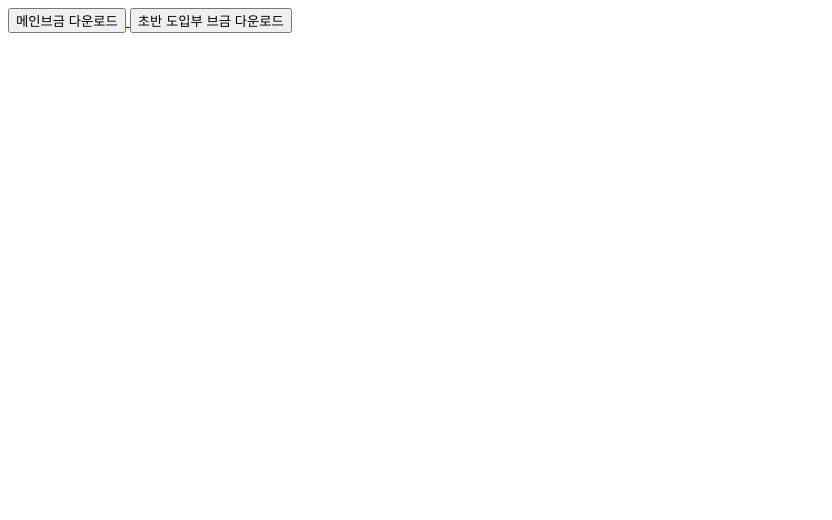
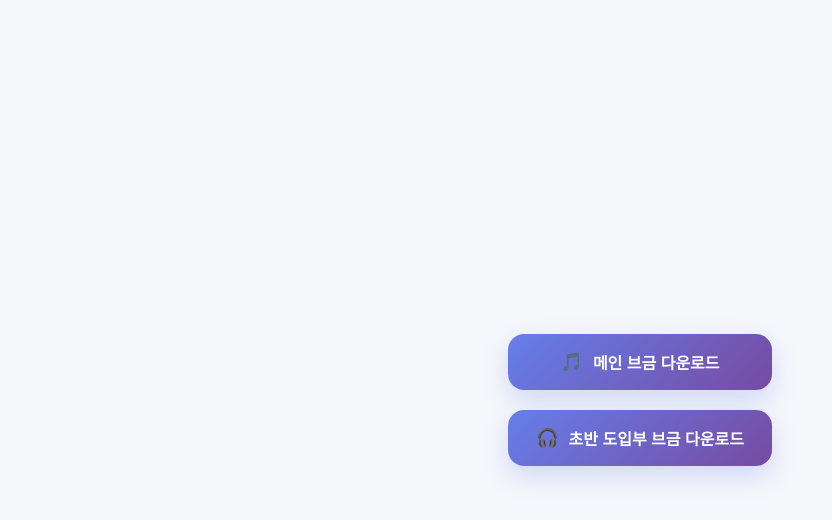
Before and after one commit to Yousoo68/TQAnivP, a plain HTML site: page 다운로드.html in a window 1280 px wide. Shown: the whole page, without its empty margins (0-832 px from the left). Drawn offline with Linux system fonts and the light colour scheme.

Commit message:
Update 다운로드.html

```diff
--- a/다운로드.html
+++ b/다운로드.html
@@ -1,18 +1,79 @@
 <!DOCTYPE html>
 <html lang="ko">
 <head>
-    <meta charset="UTF-8">
-    <title>사운드트랙 다운로드</title>
+<meta charset="UTF-8">
+<title>사운드트랙 다운로드</title>
+
+<style>
+    *{
+        margin:0;
+        padding:0;
+        box-sizing:border-box;
+        font-family:'Pretendard', sans-serif;
+    }
+
+    body{
+        min-height:100vh;
+        display:flex;
+        justify-content:center;
+        align-items:center;
+        background:#f5f7fb;
+    }
+
+    .container{
+        display:flex;
+        flex-direction:column;
+        gap:20px;
+    }
+
+    .download-btn{
+        display:inline-flex;
+        align-items:center;
+        justify-content:center;
+        gap:10px;
+        padding:16px 28px;
+        border:none;
+        border-radius:16px;
+        background:linear-gradient(135deg,#667eea,#764ba2);
+        color:white;
+        font-size:16px;
+        font-weight:600;
+        text-decoration:none;
+        cursor:pointer;
+        box-shadow:0 10px 25px rgba(102,126,234,.25);
+        transition:all .25s ease;
+    }
+
+    .download-btn:hover{
+        transform:translateY(-3px);
+        box-shadow:0 15px 35px rgba(102,126,234,.35);
+    }
+
+    .download-btn:active{
+        transform:translateY(0);
+    }
+
+    .icon{
+        font-size:18px;
+    }
+</style>
+
 </head>
 <body>
 
-    <a href="똥군기_메인브금.mp3" download>
-        <button>메인브금 다운로드</button>
+<div class="container">
+
+    <a href="똥군기_메인브금.mp3" download class="download-btn">
+        <span class="icon">🎵</span>
+        메인 브금 다운로드
     </a>
 
-    <a href="똥군기_브금_도입부.mp3" download>
-        <button>초반 도입부 브금 다운로드</button>
+    <a href="똥군기_브금_도입부.mp3" download class="download-btn">
+        <span class="icon">🎧</span>
+        초반 도입부 브금 다운로드
     </a>
+
+</div>
 
 </body>
 </html>
```
